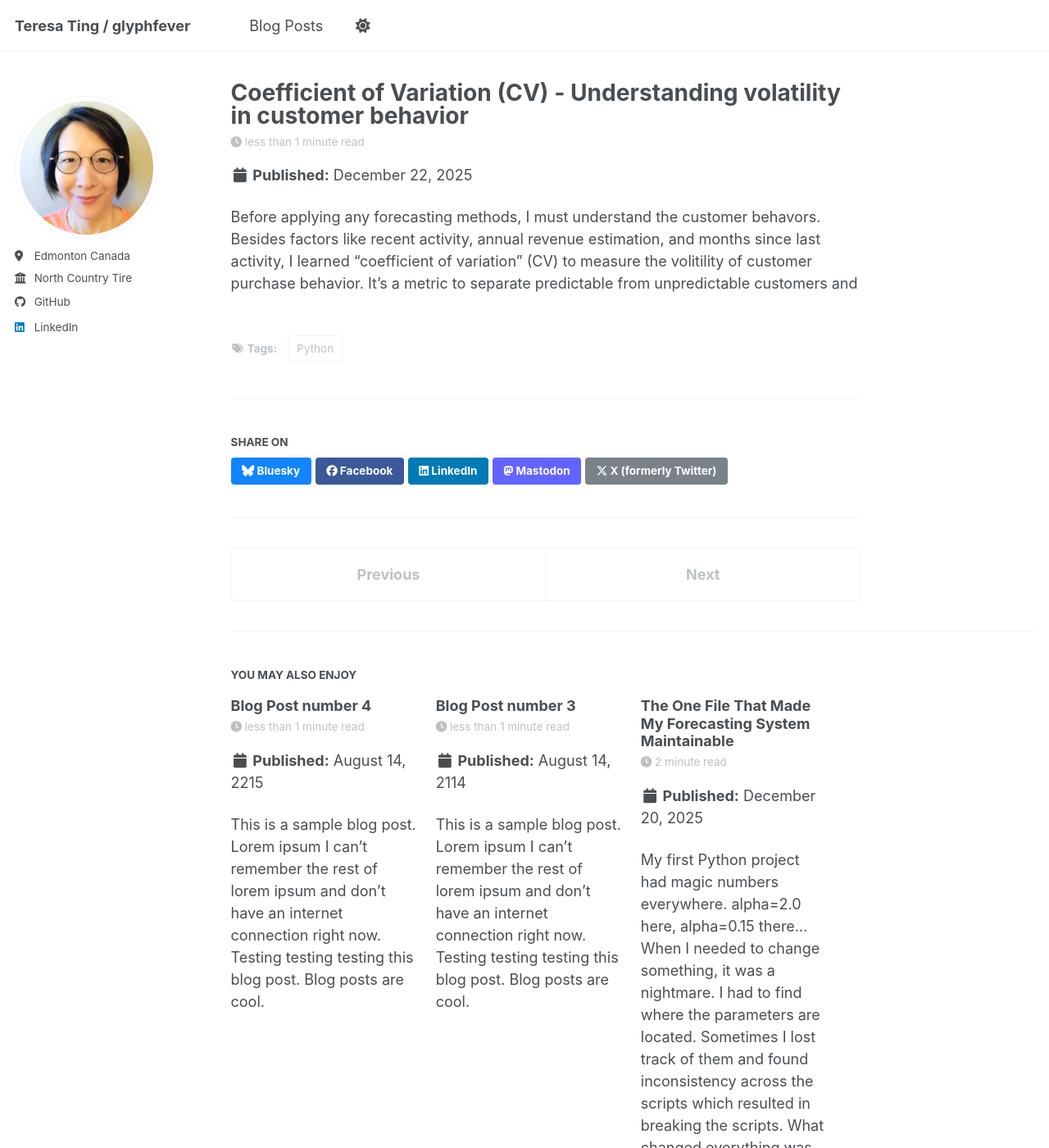
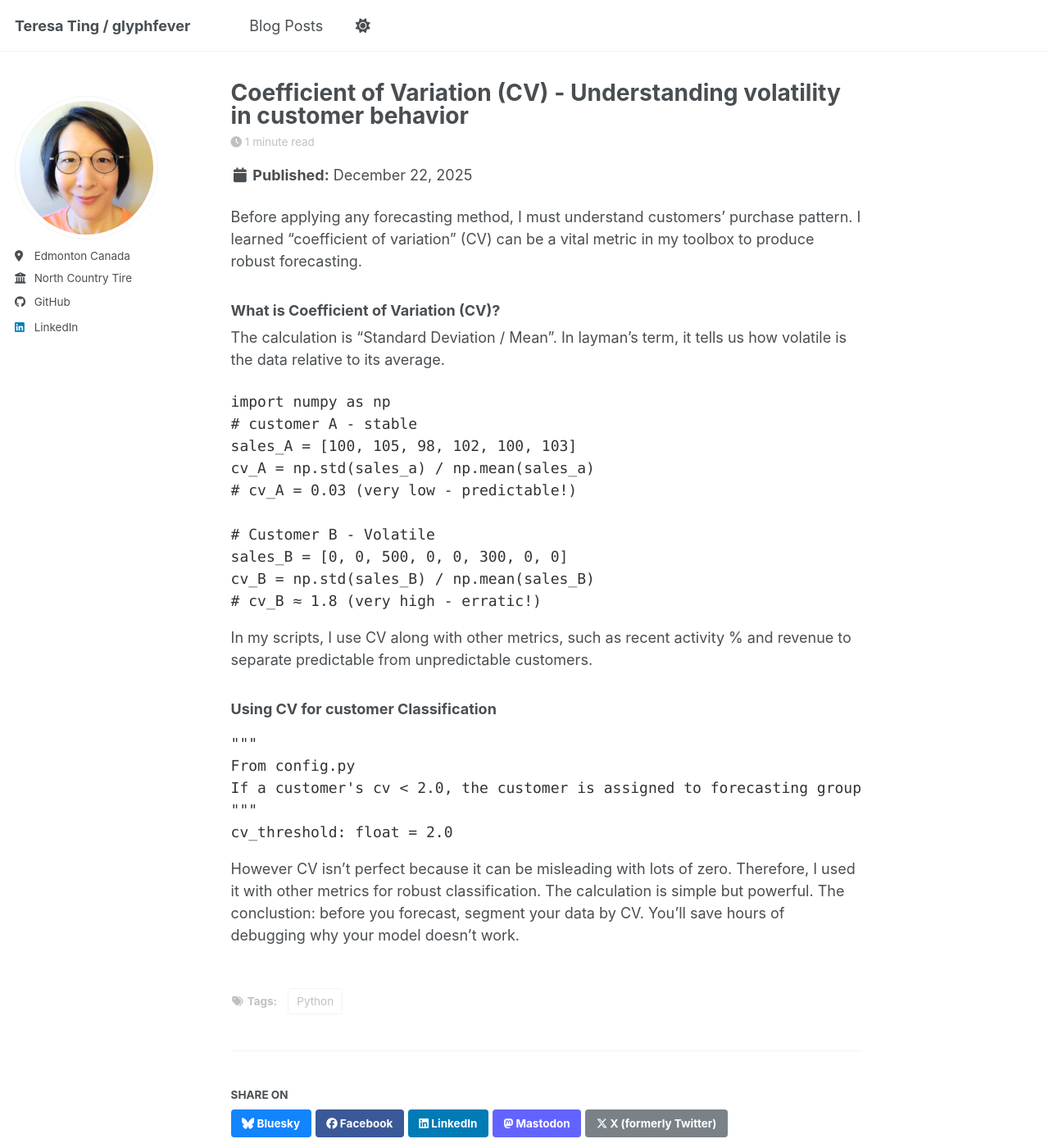
Before and after one commit to glyphfever/glyphfever.github.io, a Jekyll site: the page built from _posts/2025-12-22-blog-post-2.md, in a window 1280 px wide and 1400 px high. Shown: the whole window at 82% size. Built offline with Jekyll 4.4.1, drawn with Linux system fonts in a browser that asks for light colours; a script bundle is joined from its source files by our own code; library files that are not in the unit come from our copies.

Commit message:
Update 2025-12-22-blog-post-2.md

````diff
--- a/_posts/2025-12-22-blog-post-2.md
+++ b/_posts/2025-12-22-blog-post-2.md
@@ -5,4 +5,32 @@
 tags:
   - Python
 ---
-Before applying any forecasting methods, I must understand the customer behavors. Besides factors like recent activity, annual revenue estimation, and months since last activity, I learned "coefficient of variation" (CV) to measure the volitility of customer purchase behavior. It's a metric to separate predictable from unpredictable customers and
+Before applying any forecasting method, I must understand customers' purchase pattern. I learned "coefficient of variation" (CV) can be a vital metric in my toolbox to produce robust forecasting.
+
+### What is Coefficient of Variation (CV)?
+The calculation is "Standard Deviation / Mean". In layman's term, it tells us how volatile is the data relative to its average.
+
+```Python
+import numpy as np
+# customer A - stable
+sales_A = [100, 105, 98, 102, 100, 103]
+cv_A = np.std(sales_a) / np.mean(sales_a)
+# cv_A = 0.03 (very low - predictable!)
+
+# Customer B - Volatile
+sales_B = [0, 0, 500, 0, 0, 300, 0, 0]
+cv_B = np.std(sales_B) / np.mean(sales_B)
+# cv_B ≈ 1.8 (very high - erratic!)
+```
+In my scripts, I use CV along with other metrics, such as recent activity % and revenue to separate predictable from unpredictable customers.
+
+### Using CV for customer Classification
+```Python
+"""
+From config.py
+If a customer's cv < 2.0, the customer is assigned to forecasting group which represents predictable and regular purchasing customers; otherwise, the customer is assigned to allocation group which are irregular volume customers with sporadic activity.
+"""
+cv_threshold: float = 2.0
+```
+
+However CV isn't perfect because it can be misleading with lots of zero. Therefore, I used it with other metrics for robust classification. The calculation is simple but powerful. The conclustion: before you forecast, segment your data by CV. You'll save hours of debugging why your model doesn't work.
````
